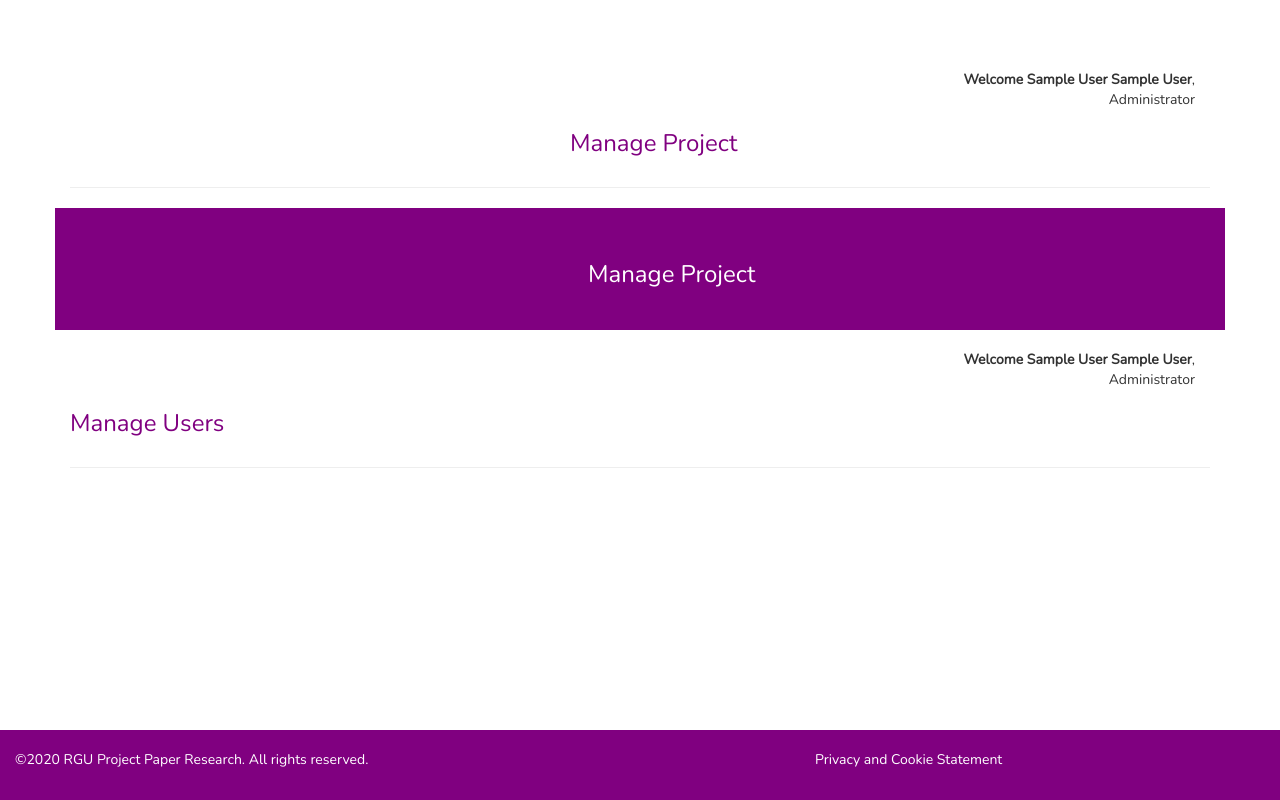
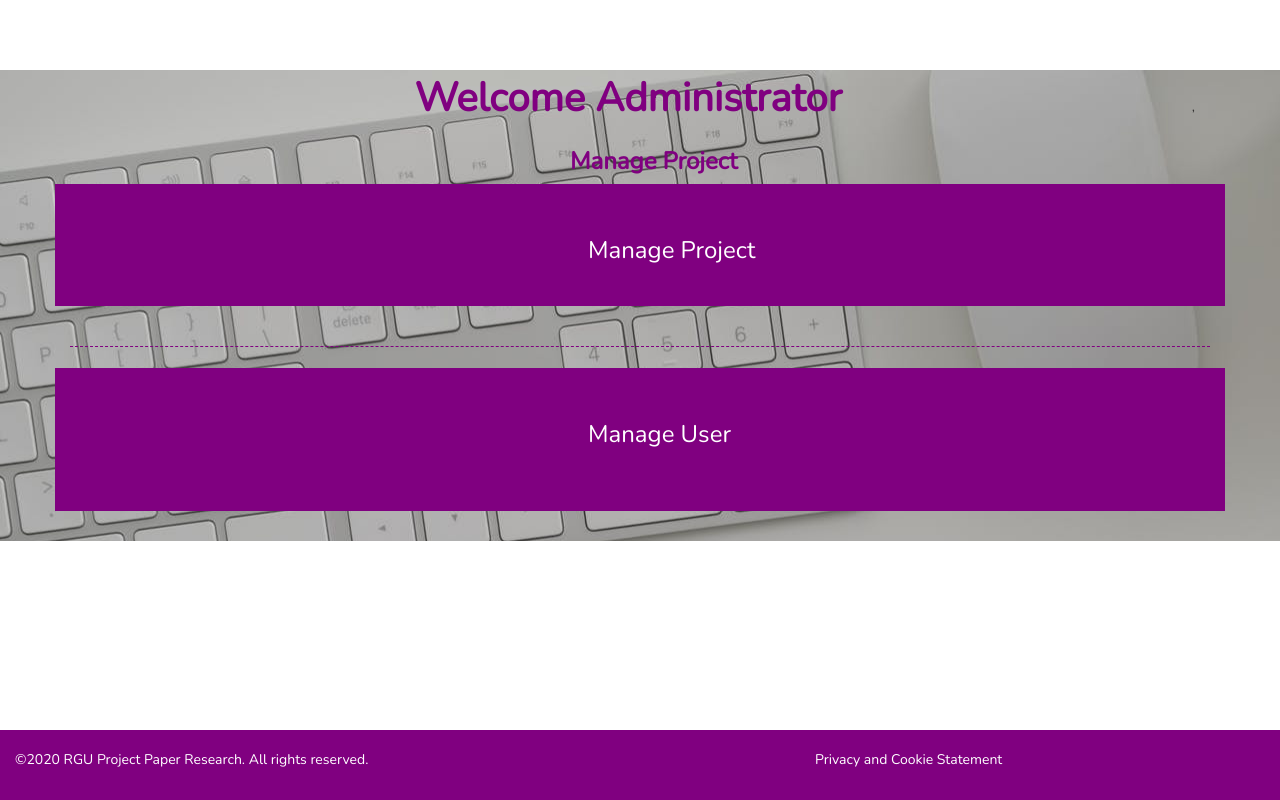
Before and after one commit to stefanos03/RGU-RESEARCH-PAPER-PROJECT, a PHP site: page /manageprojects.php in a window 1280 px wide. Run offline with PHP 8.4, Linux system fonts and the light colour scheme; the visitor is signed in with stand-in values (Sample User, id 1); data that the repository does not hold is empty; some libraries are stand-ins or nearby versions; some web fonts are replaced.

Commit message:
styling my manage users and project

```diff
--- a/manageprojects.php
+++ b/manageprojects.php
@@ -10,8 +10,8 @@ ini_set('display_errors', 1);
 ?>
 
         <br/>
-   <div class="container">
-        <div class="">
+   <div  style="background-image: url('images/background9.jpeg')">
+        <div class="container">
             <div class="col-xs-12 text-right">
                   <?php
                            $userRole = '';
@@ -28,21 +28,20 @@ ini_set('display_errors', 1);
                               $userRole = 'Member';
                            }
 
-                           echo "<strong>Welcome ".$_SESSION['myLastname'].' '.$_SESSION['myFirstname']."</strong>,<br>";
-                           echo $userRole;
+                  echo "<strong style='margin-right: 350px; font-size: 40px; color: purple '>Welcome ".$userRole."</strong>,<br>";
                     ?>
                 </div>
 
             <div class="row">
                 <div class="col-xs-12">
-                    <h3 class="text-left price-headline" style="color:purple; margin-left: 500px">Manage Project</h3>
+                    <h3 class="text-left price-headline" style="color:purple; margin-left: 500px"><strong>Manage Project</strong></h3>
                 </div>
 
 
             </div>
 
 
-            <hr>
+
             <div class="row" style="border: solid 3px purple; padding: 30px; background: purple;">
                 <h3 class="text-left price-headline container-fixed-top" style="color:white; margin-left: 500px;">Manage Project</h3>
                 <?php
@@ -65,11 +64,11 @@ ini_set('display_errors', 1);
                           <div class="col-xs-12">
                               <?php
                                 echo "<strong style='color: white'><i class='fa fa-folder-open' style='color: white'></i> ".$name."</strong>
-                                <br/><small><i class='fa fa-edit'></i> ".$editUrl." &nbsp; &nbsp;| &nbsp;&nbsp; <i class='fa fa-trash-o'></i> ".$deleteUrl."</small>";
+                                <br/><small><i class='fa fa-edit' style='color: white'></i> ".$editUrl." &nbsp; &nbsp;| &nbsp;&nbsp; <i class='fa fa-trash' style='color: white'></i> ".$deleteUrl."</small>";
                               ?>
                           </div>
                       </div>
-                      <hr>
+                      <hr style=" border-top: 1px dotted white;">
 
                 <?php
 
@@ -85,7 +84,7 @@ ini_set('display_errors', 1);
 
 <!--     users-->
 <br/>
-<div class="w3-display-right">
+<div class="container">
     <div class="col-xs-12 text-right">
         <?php
         $userRole = '';
@@ -102,22 +101,22 @@ ini_set('display_errors', 1);
             $userRole = 'Member';
         }
 
-        echo "<strong>Welcome ".$_SESSION['myLastname'].' '.$_SESSION['myFirstname']."</strong>,<br>";
-        echo $userRole;
         ?>
     </div>
-
+    <hr style=" border-top: 1px dashed purple;" >
     <div class="row">
         <div class="col-xs-12">
-            <h3 class="text-left price-headline" style="color:purple;">Manage Users</h3>
+
         </div>
 
 
     </div>
 
 
-    <hr>
-    <div class="row">
+
+    <div class="row" style="border: solid 3px purple; padding: 30px; background: purple; margin-bottom: 30px">
+        <h3 class="text-left price-headline container-fixed-top" style="color:white; margin-left: 500px;">Manage User</h3>
+        <br>
         <?php
         $user = new User();
         $allUsers = $user->getAllUsers();
```
Also changed, not shown: images/background7.jpeg (added), images/background8.jpeg (added), images/background9.jpeg (added).
